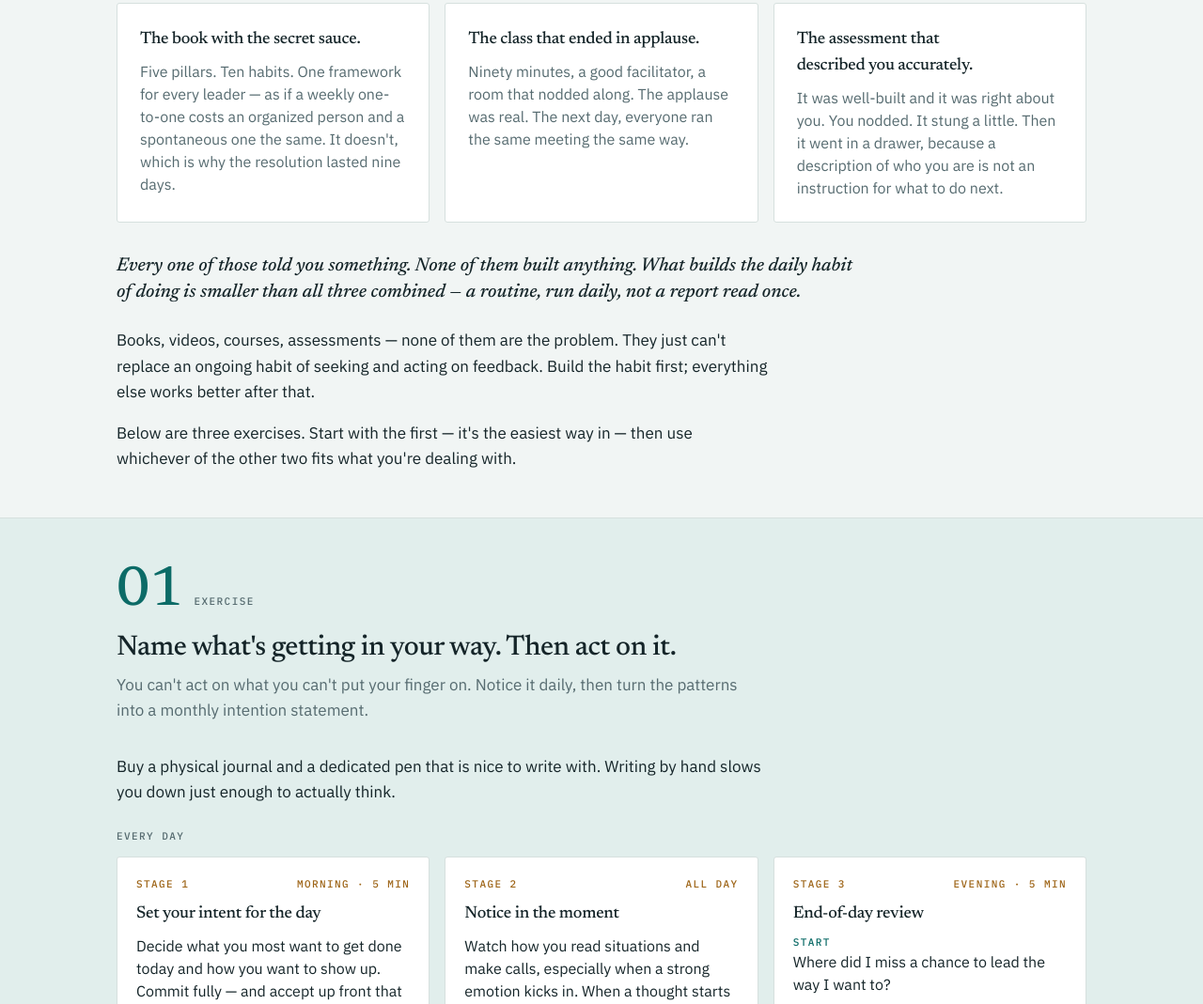
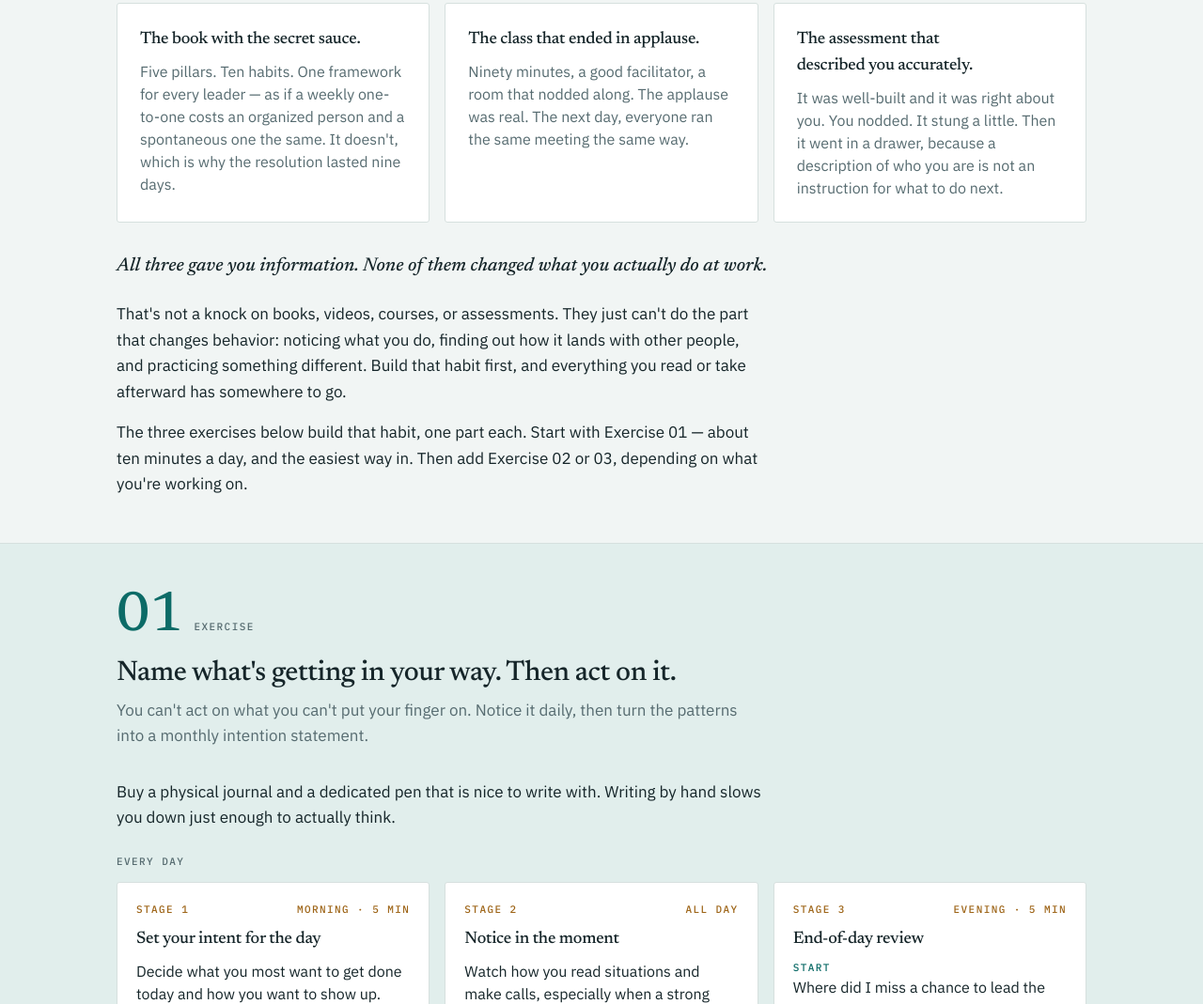
Before and after one commit to davidcmorris/leadfromthehip, an Astro site: page / in a window 1280 px wide. Shown: the part 663-1732 px from the top of the page at 94% size. Built offline with nearby package versions, Linux system fonts and the light colour scheme; Astro itself is replaced by a stand-in of ours.

Commit message:
Clarify the three paragraphs under the Knowing isn't doing cards
Rewrite them as one chain: the cards gave information but didn't
change behavior; the missing part is noticing what you do, finding
out how it lands, and practicing something different; the three
exercises build exactly those parts, starting with Exercise 01 at
about ten minutes a day.

Co-Authored-By: Claude Opus 5.5 <noreply@anthropic.com>

```diff
--- a/src/pages/index.astro
+++ b/src/pages/index.astro
@@ -50,18 +50,19 @@ import RepCard from "../components/RepCard.astro";
 			</Card>
 		</div>
 		<p class="pull-quote measure text-ink text-xl">
-			Every one of those told you something. None of them built anything. What
-			builds the daily habit of doing is smaller than all three combined — a
-			routine, run daily, not a report read once.
+			All three gave you information. None of them changed what you actually do
+			at work.
 		</p>
 		<p class="text-ink measure mt-6">
-			Books, videos, courses, assessments — none of them are the problem.
-			They just can't replace an ongoing habit of seeking and acting on
-			feedback. Build the habit first; everything else works better after that.
+			That's not a knock on books, videos, courses, or assessments. They just can't
+			do the part that changes behavior: noticing what you do, finding out how it
+			lands with other people, and practicing something different. Build that
+			habit first, and everything you read or take afterward has somewhere to go.
 		</p>
 		<p class="text-ink measure mt-4">
-			Below are three exercises. Start with the first — it's the easiest way
-			in — then use whichever of the other two fits what you're dealing with.
+			The three exercises below build that habit, one part each. Start with
+			Exercise 01 — about ten minutes a day, and the easiest way in. Then add
+			Exercise 02 or 03, depending on what you're working on.
 		</p>
 	</section>
 
```
